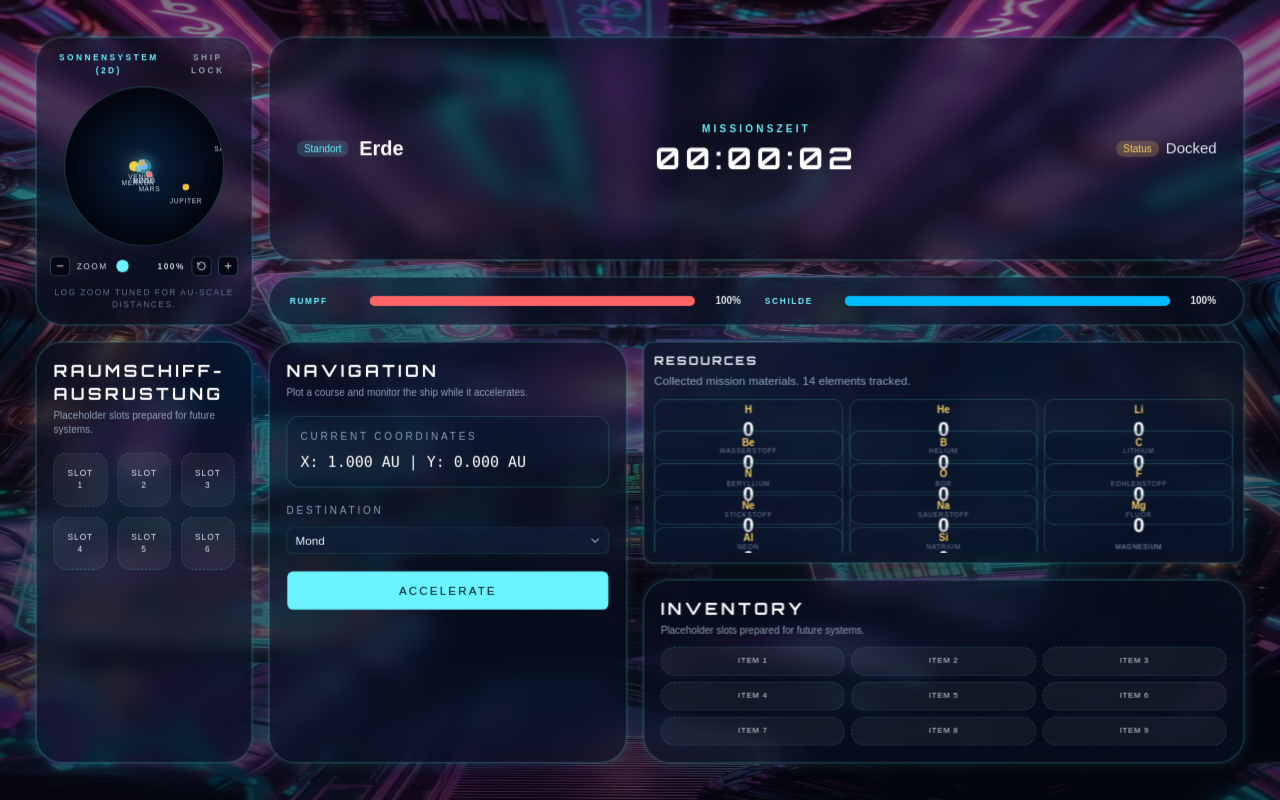
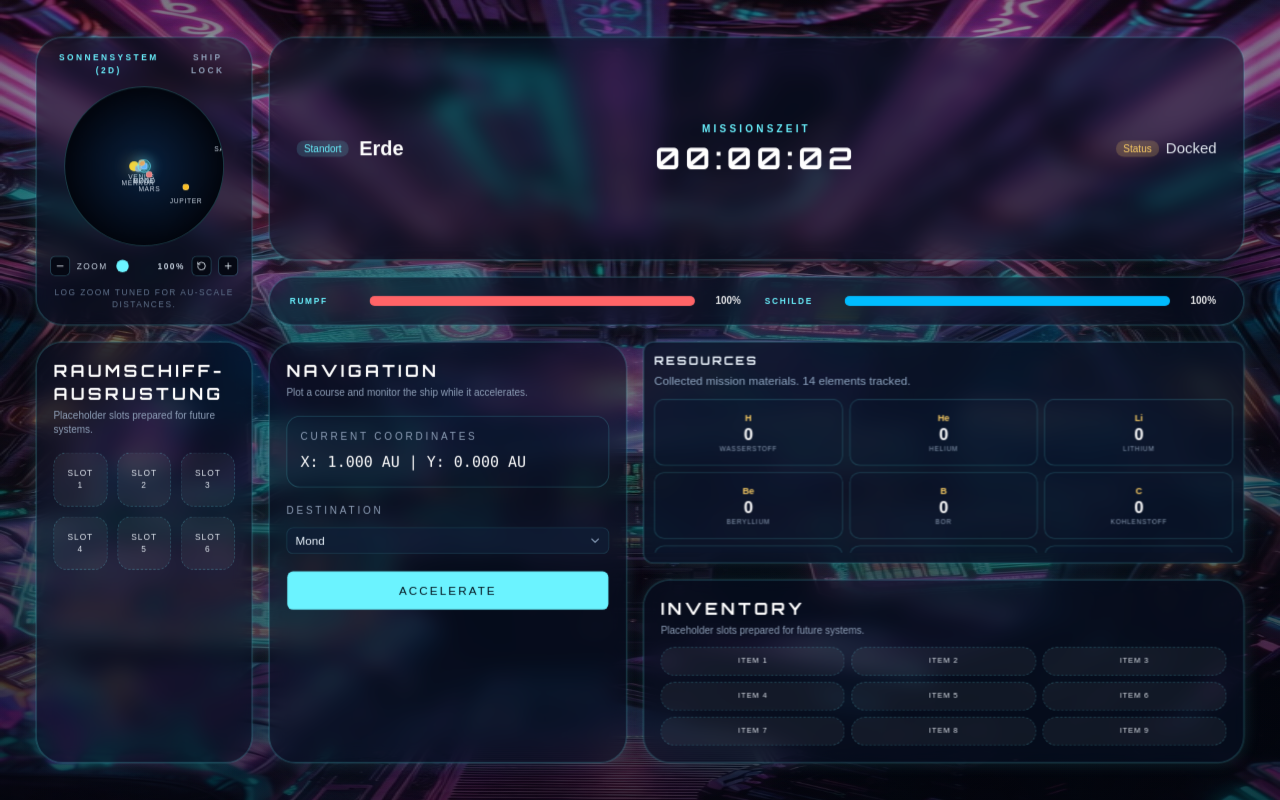
Before and after one commit to unterwasseriltis/Space-Travelor, a React (Vite) app: page / in a window 1280 px wide. Both pictures are taken after a click on the button "NEW MISSION". Built offline with nearby package versions, Linux system fonts and the light colour scheme.

Commit message:
fix panel overflow

```diff
--- a/src/features/solar-voyage/domain/travel.ts
+++ b/src/features/solar-voyage/domain/travel.ts
@@ -2,6 +2,8 @@ import { KM_PER_AU, calculateDistanceAu } from '@/features/solar-voyage/domain/s
 import type { BodyName } from '@/features/solar-voyage/domain/solar-system';
 import { ELEMENTS } from '@/features/solar-voyage/model/types';
 import type { ElementKey, ResourceState } from '@/features/solar-voyage/model/types';
+
+const BASE_RESOURCE_REWARD_PER_SECOND = 1;
 
 export function calculateTravelDurationSeconds(from: BodyName, to: BodyName) {
   const distanceAu = calculateDistanceAu(from, to);
@@ -14,21 +16,21 @@ export function calculateTravelDistanceKm(from: BodyName, to: BodyName) {
   return calculateDistanceAu(from, to) * KM_PER_AU;
 }
 
-export function calculateTravelRewards(distanceKm: number, progress: number): ResourceState {
-  const clampedProgress = Math.min(Math.max(progress, 0), 1);
+export function calculateTravelRewards(elapsedSeconds: number): ResourceState {
+  const clampedElapsedSeconds = Math.max(0, Math.floor(elapsedSeconds));
   const rewards = {} as ResourceState;
 
   Object.entries(ELEMENTS).forEach(([key, element]) => {
     rewards[key as ElementKey] = Math.floor(
-      (distanceKm / 50_000) * 3 * clampedProgress * element.rarity,
+      clampedElapsedSeconds * BASE_RESOURCE_REWARD_PER_SECOND * element.rarity,
     );
   });
 
   return rewards;
 }
 
-export function calculateHydrogenReward(distanceKm: number, progress: number) {
-  return calculateTravelRewards(distanceKm, progress).hydrogen;
+export function calculateHydrogenReward(elapsedSeconds: number) {
+  return calculateTravelRewards(elapsedSeconds).hydrogen;
 }
 
 export function formatDuration(totalSeconds: number) {
--- a/src/features/solar-voyage/model/game-reducer.ts
+++ b/src/features/solar-voyage/model/game-reducer.ts
@@ -71,8 +71,8 @@ export function gameReducer(state: GameState, action: GameAction): GameState {
       }
 
       const remainingSeconds = Math.max(0, state.travel.remainingSeconds - 1);
-      const progress = (state.travel.totalSeconds - remainingSeconds) / state.travel.totalSeconds;
-      const nextRewards = calculateTravelRewards(state.travel.distanceKm, progress);
+      const elapsedSeconds = state.travel.totalSeconds - remainingSeconds;
+      const nextRewards = calculateTravelRewards(elapsedSeconds);
 
       const updatedResources = { ...state.resources };
       const nextEarnedResources = { ...state.travel.earnedResources };
--- a/src/features/solar-voyage/ui/MissionControl.tsx
+++ b/src/features/solar-voyage/ui/MissionControl.tsx
@@ -585,15 +585,17 @@ function ResourcePanel({
         </CardTitle>
         <CardDescription>Collected mission materials. 14 elements tracked.</CardDescription>
       </CardHeader>
-      <CardContent className="grid min-h-0 grow auto-rows-fr grid-cols-3 gap-2 overflow-y-auto pr-1">
+      <CardContent className="grid min-h-0 grow auto-rows-[80px] grid-cols-3 content-start gap-2 overflow-y-auto pr-1">
         {Object.entries(ELEMENTS).map(([key, element]) => (
           <div
             key={key}
-            className="border-border bg-muted/30 hover:bg-muted/50 flex min-h-[74px] flex-col items-center justify-center rounded-xl border px-2 py-1 text-center transition-colors"
+            className="border-border bg-muted/30 hover:bg-muted/50 flex h-full min-h-0 flex-col items-center justify-center gap-1 overflow-hidden rounded-xl border px-2 py-2 text-center transition-colors"
           >
-            <p className="text-accent text-xs font-bold">{element.symbol}</p>
-            <p className="text-2xl font-black text-white">{resources[key as ElementKey]}</p>
-            <p className="mt-1 truncate text-[8px] tracking-[0.1em] text-slate-400 uppercase">
+            <p className="text-accent text-[11px] leading-none font-bold">{element.symbol}</p>
+            <p className="text-xl leading-none font-black text-white tabular-nums">
+              {resources[key as ElementKey]}
+            </p>
+            <p className="w-full truncate text-[8px] leading-none tracking-[0.1em] text-slate-400 uppercase">
               {element.name}
             </p>
           </div>
```
Also changed, not shown: 2 other files (tests, documents, lock files or other folders).
